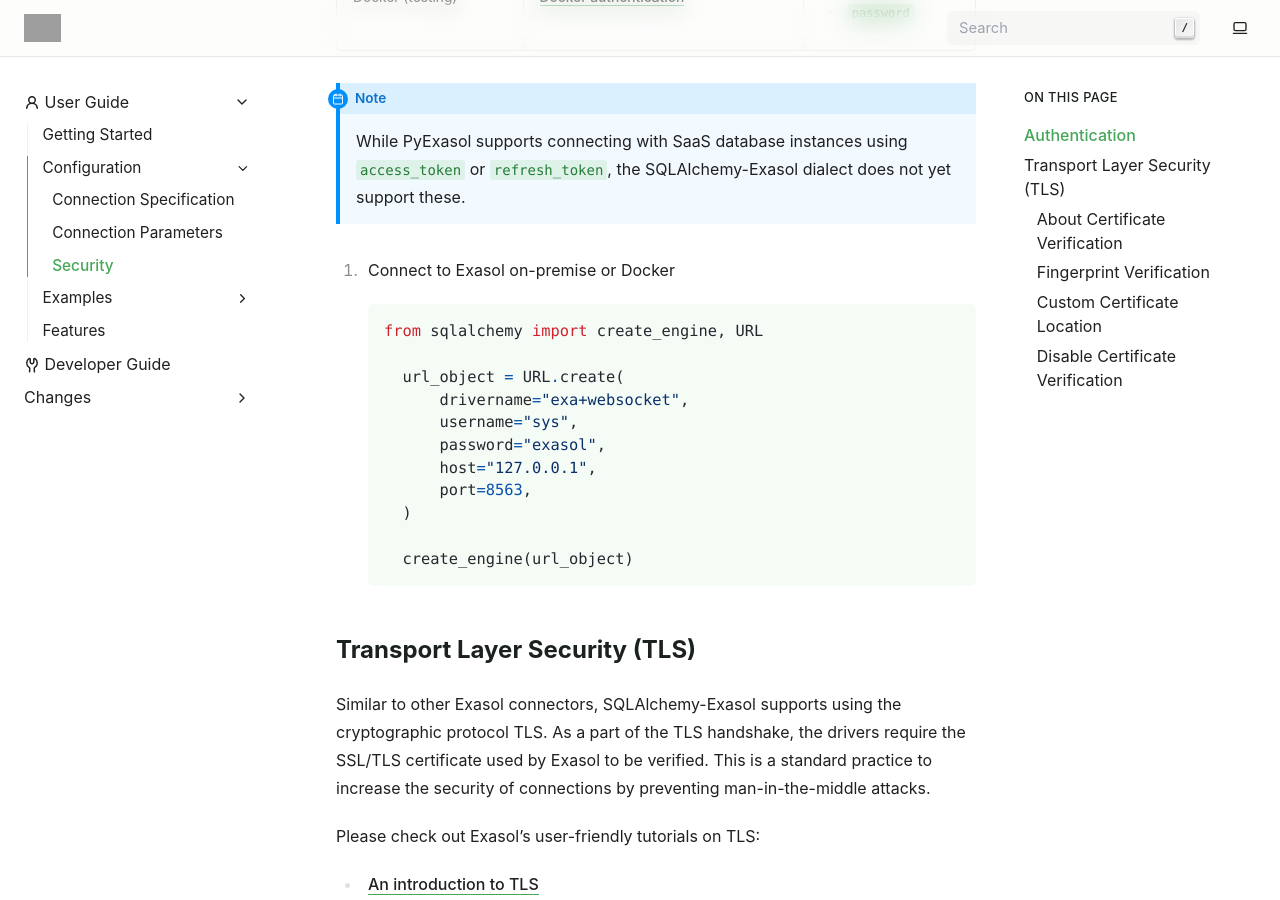
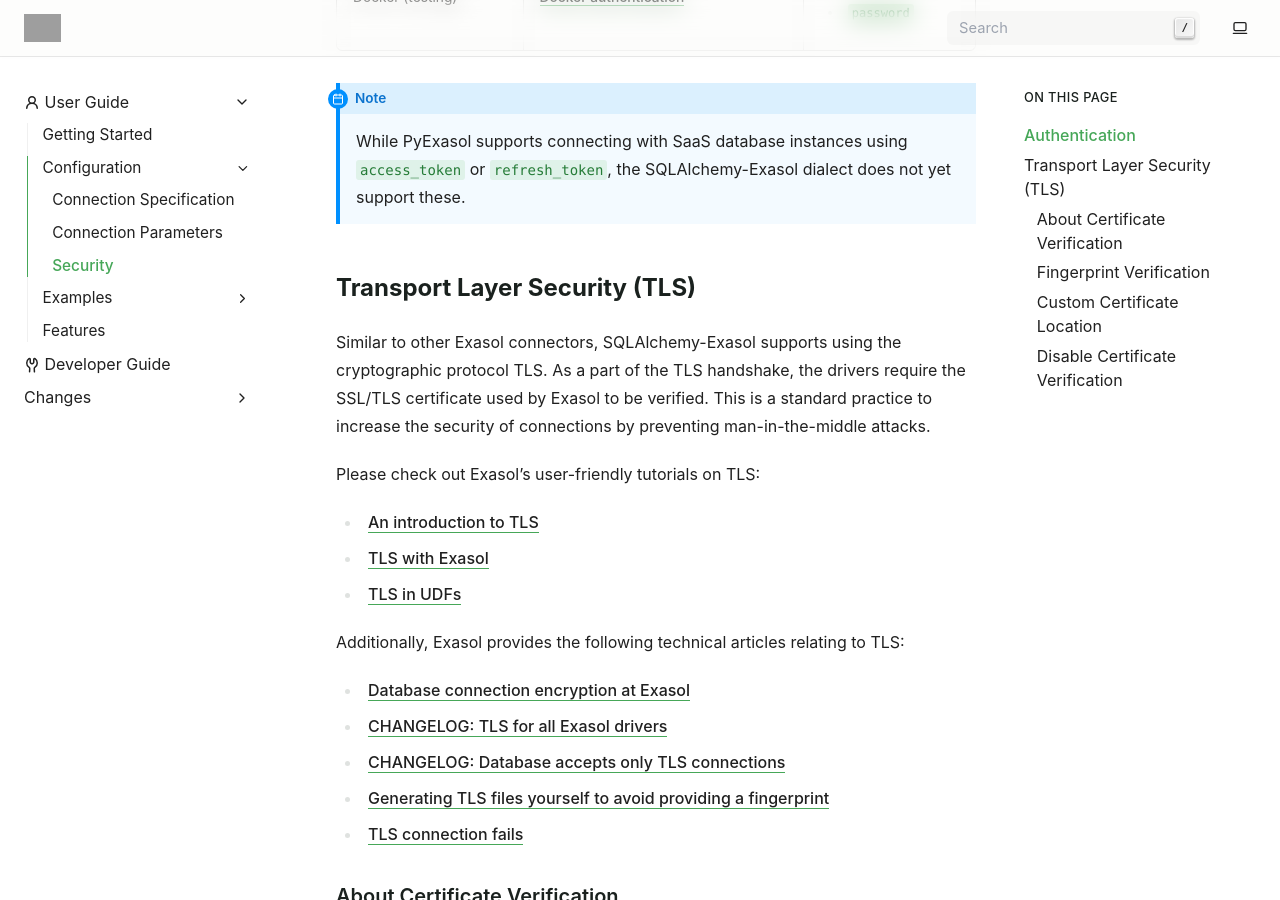
Before and after one commit to exasol/sqlalchemy-exasol, a Sphinx documentation site: the page built from doc/user_guide/configuration/security.rst, in a window 1280 px wide and 900 px high, scrolled down 861 px. Built offline with Sphinx 7.4.7, drawn with Linux system fonts in a browser that asks for light colours; grey boxes are pictures that could not be loaded.

Commit message:
Remove unnecessary example

```diff
--- a/doc/user_guide/configuration/security.rst
+++ b/doc/user_guide/configuration/security.rst
@@ -41,23 +41,6 @@
 .. _on-premise authentication: https://docs.exasol.com/db/latest/sql/create_user.htm
 .. _SAAS authentication: https://docs.exasol.com/saas/administration/access_mngt/access_management.htm#Databaseaccessmanagement
 .. _Docker authentication: https://github.com/exasol/docker-db?tab=readme-ov-file#connecting-to-the-database
-
-
-#. Connect to Exasol on-premise or Docker
-
-   .. code-block:: python
-
-      from sqlalchemy import create_engine, URL
-
-        url_object = URL.create(
-            drivername="exa+websocket",
-            username="sys",
-            password="exasol",
-            host="127.0.0.1",
-            port=8563,
-        )
-
-        create_engine(url_object)
 
 .. _tls:
 
```
